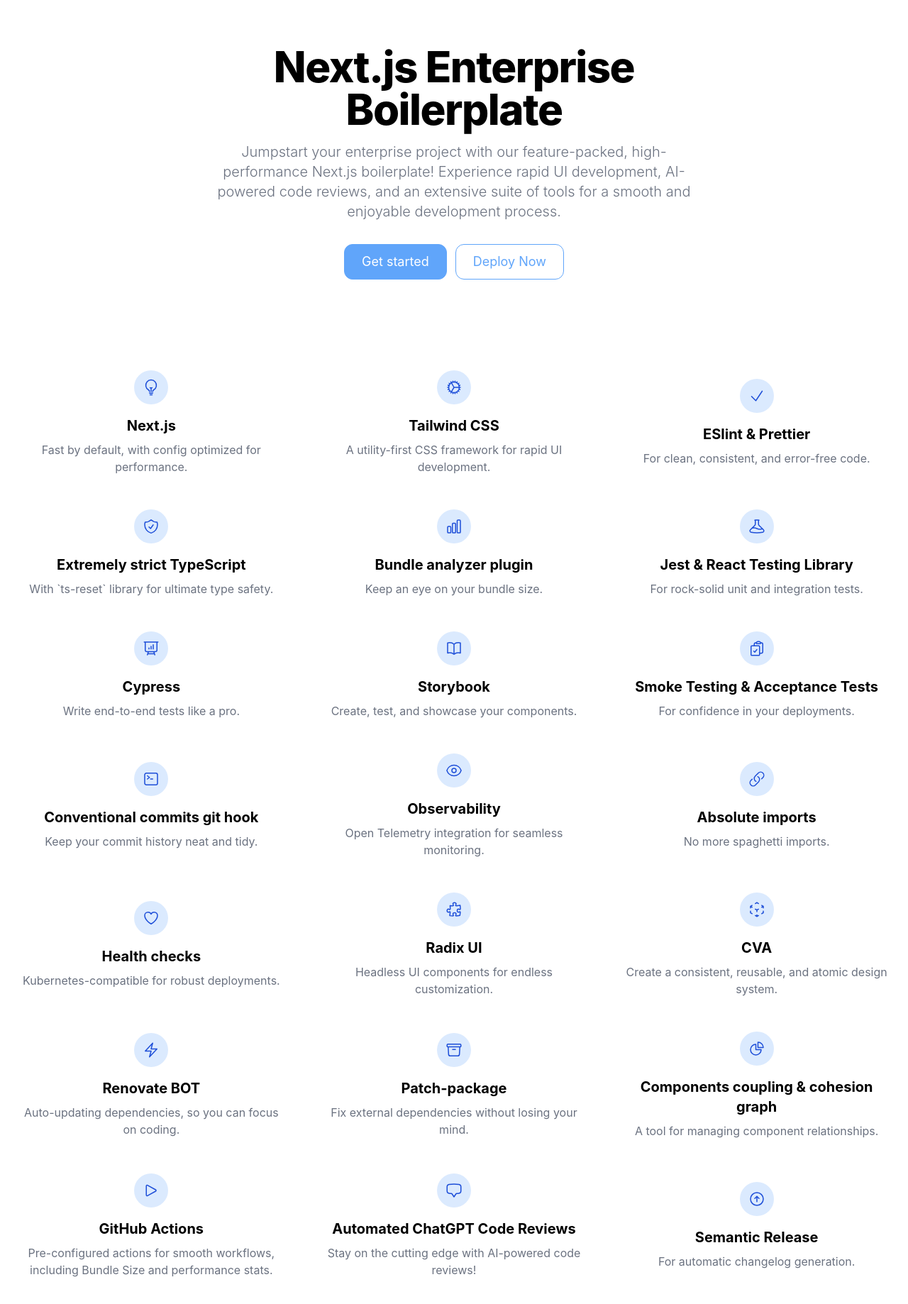
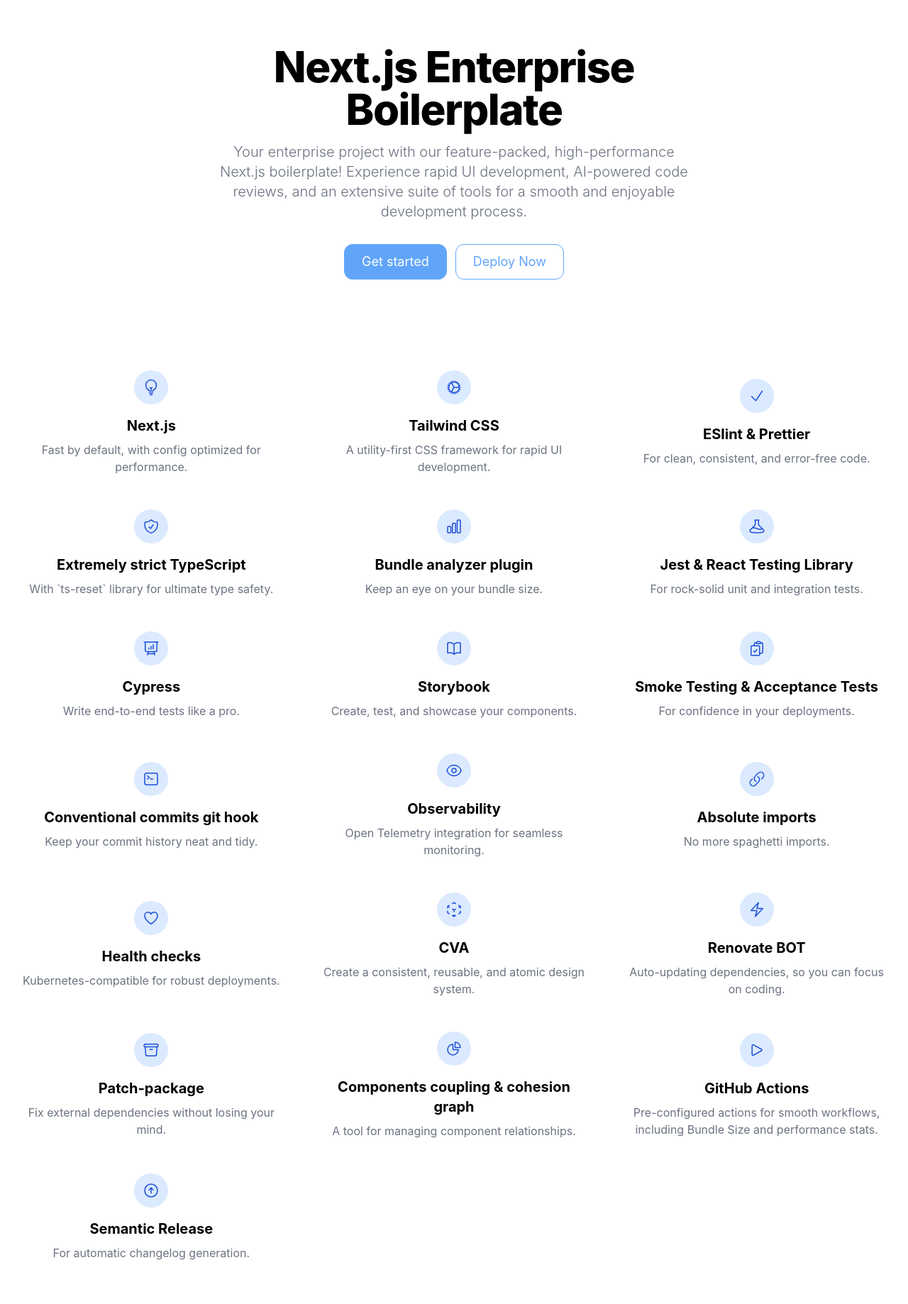
Before and after one commit to HigorAlves/next-enterprise, a Next.js app: page / in a window 1280 px wide. Shown: the top 1838 px of the page at 71% size. Built offline with nearby package versions, Linux system fonts and the light colour scheme.

Commit message:
docs(app): using the new app repo

```diff
--- /dev/null
+++ b/src/app/layout.tsx
@@ -0,0 +1,11 @@
+import '~/styles/tailwind.css'
+
+import React from 'react'
+
+export default function RootLayout({ children }: { children: React.ReactNode }) {
+  return (
+    <html lang="en">
+      <body>{children}</body>
+    </html>
+  )
+}
--- a/src/pages/index.tsx
+++ b/src/app/page.tsx
@@ -1,8 +1,13 @@
-import Head from "next/head"
-import { Button } from "src/components/Button/Button"
-import { LP_GRID_ITEMS } from "../lp-items"
+import { Metadata } from 'next'
+import Head from 'next/head'
+import { Button } from '~/components/Button/Button'
+import { LP_GRID_ITEMS } from '~/lp-items'
 
-export default function Web() {
+export const metadata: Metadata = {
+  title: 'My Page Title',
+}
+
+export default function Page() {
   return (
     <>
       <Head>
@@ -23,9 +28,9 @@
               Next.js Enterprise Boilerplate
             </h1>
             <p className="mb-6 max-w-2xl font-light text-gray-500 dark:text-gray-400 md:text-lg lg:mb-8 lg:text-xl">
-              Jumpstart your enterprise project with our feature-packed, high-performance Next.js boilerplate!
-              Experience rapid UI development, AI-powered code reviews, and an extensive suite of tools for a smooth and
-              enjoyable development process.
+              Your enterprise project with our feature-packed, high-performance Next.js boilerplate! Experience rapid UI
+              development, AI-powered code reviews, and an extensive suite of tools for a smooth and enjoyable
+              development process.
             </p>
             <Button href="https://github.com/Blazity/next-enterprise" className="mr-3">
               Get started
--- a/src/lp-items.tsx
+++ b/src/lp-items.tsx
@@ -257,26 +257,6 @@
     ),
   },
   {
-    title: 'Radix UI',
-    description: 'Headless UI components for endless customization.',
-    icon: (
-      <svg
-        xmlns="http://www.w3.org/2000/svg"
-        fill="none"
-        viewBox="0 0 24 24"
-        strokeWidth={1.5}
-        stroke="currentColor"
-        className="h-6 w-6"
-      >
-        <path
-          strokeLinecap="round"
-          strokeLinejoin="round"
-          d="M14.25 6.087c0-.355.186-.676.401-.959.221-.29.349-.634.349-1.003 0-1.036-1.007-1.875-2.25-1.875s-2.25.84-2.25 1.875c0 .369.128.713.349 1.003.215.283.401.604.401.959v0a.64.64 0 01-.657.643 48.39 48.39 0 01-4.163-.3c.186 1.613.293 3.25.315 4.907a.656.656 0 01-.658.663v0c-.355 0-.676-.186-.959-.401a1.647 1.647 0 00-1.003-.349c-1.036 0-1.875 1.007-1.875 2.25s.84 2.25 1.875 2.25c.369 0 .713-.128 1.003-.349.283-.215.604-.401.959-.401v0c.31 0 .555.26.532.57a48.039 48.039 0 01-.642 5.056c1.518.19 3.058.309 4.616.354a.64.64 0 00.657-.643v0c0-.355-.186-.676-.401-.959a1.647 1.647 0 01-.349-1.003c0-1.035 1.008-1.875 2.25-1.875 1.243 0 2.25.84 2.25 1.875 0 .369-.128.713-.349 1.003-.215.283-.4.604-.4.959v0c0 .333.277.599.61.58a48.1 48.1 0 005.427-.63 48.05 48.05 0 00.582-4.717.532.532 0 00-.533-.57v0c-.355 0-.676.186-.959.401-.29.221-.634.349-1.003.349-1.035 0-1.875-1.007-1.875-2.25s.84-2.25 1.875-2.25c.37 0 .713.128 1.003.349.283.215.604.401.96.401v0a.656.656 0 00.658-.663 48.422 48.422 0 00-.37-5.36c-1.886.342-3.81.574-5.766.689a.578.578 0 01-.61-.58v0z"
-        />
-      </svg>
-    ),
-  },
-  {
     title: 'CVA',
     description: 'Create a consistent, reusable, and atomic design system.',
     icon: (
@@ -374,26 +354,6 @@
     ),
   },
   {
-    title: 'Automated ChatGPT Code Reviews',
-    description: 'Stay on the cutting edge with AI-powered code reviews!',
-    icon: (
-      <svg
-        xmlns="http://www.w3.org/2000/svg"
-        fill="none"
-        viewBox="0 0 24 24"
-        strokeWidth={1.5}
-        stroke="currentColor"
-        className="h-6 w-6"
-      >
-        <path
-          strokeLinecap="round"
-          strokeLinejoin="round"
-          d="M2.25 12.76c0 1.6 1.123 2.994 2.707 3.227 1.068.157 2.148.279 3.238.364.466.037.893.281 1.153.671L12 21l2.652-3.978c.26-.39.687-.634 1.153-.67 1.09-.086 2.17-.208 3.238-.365 1.584-.233 2.707-1.626 2.707-3.228V6.741c0-1.602-1.123-2.995-2.707-3.228A48.394 48.394 0 0012 3c-2.392 0-4.744.175-7.043.513C3.373 3.746 2.25 5.14 2.25 6.741v6.018z"
-        />
-      </svg>
-    ),
-  },
-  {
     title: 'Semantic Release',
     description: 'For automatic changelog generation.',
     icon: (
--- a/src/pages/_app.tsx
+++ /dev/null
@@ -1,9 +0,0 @@
-import '~/styles/tailwind.css'
-
-import { AppProps } from 'next/app'
-
-function MyApp({ Component, pageProps }: AppProps) {
-  return <Component {...pageProps} />
-}
-
-export default MyApp
--- a/tailwind.config.js
+++ b/tailwind.config.js
@@ -6,6 +6,7 @@
   darkMode: 'class',
   content: [
     './index.html',
+    './app/**/*.{js,ts,jsx,tsx,mdx}',
     './src/**/*.{js,ts,jsx,tsx}',
     './app/**/*.{js,ts,jsx,tsx,mdx}',
     './pages/**/*.{js,ts,jsx,tsx,mdx}',
```
Also changed, not shown: tsconfig.json (+24 -5 lines), .eslintrc.js, src/app/api/health.ts (renamed from src/pages/api/health.ts), 1 other file (tests, documents, lock files or other folders).
